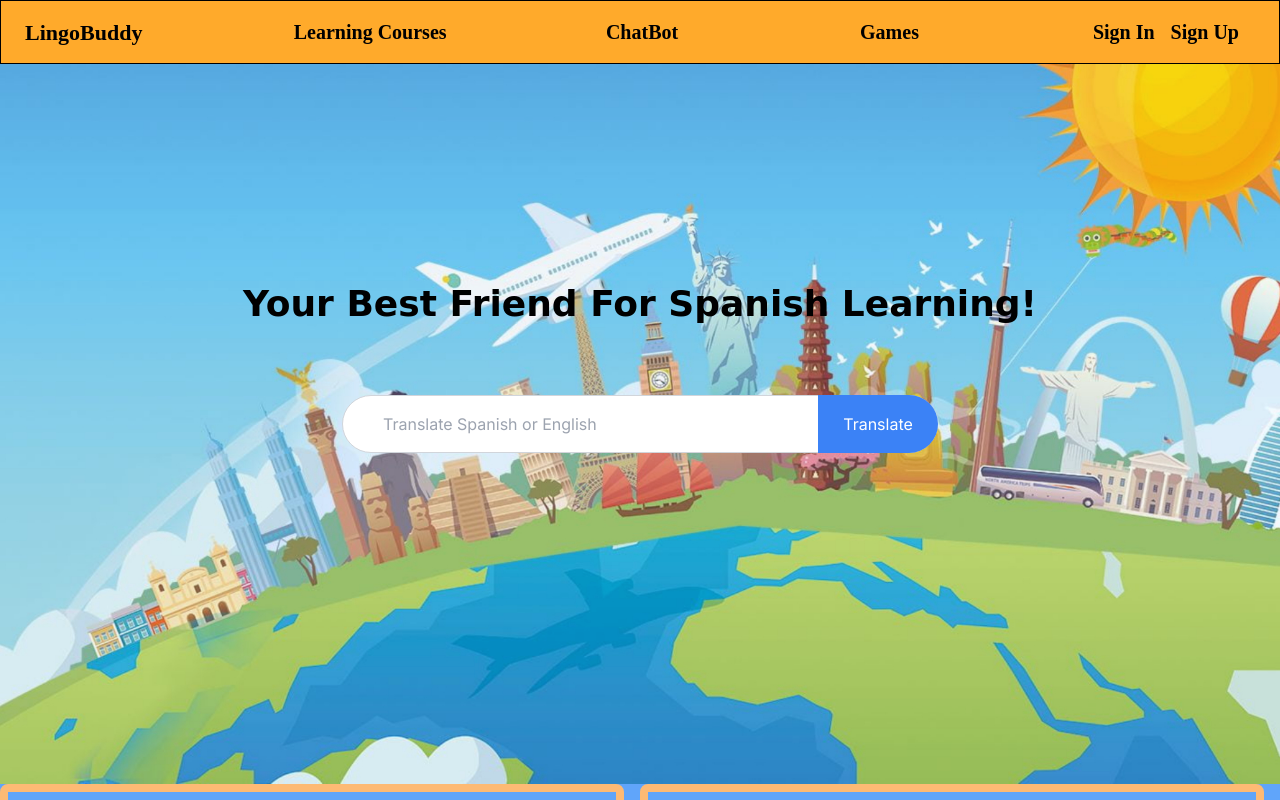
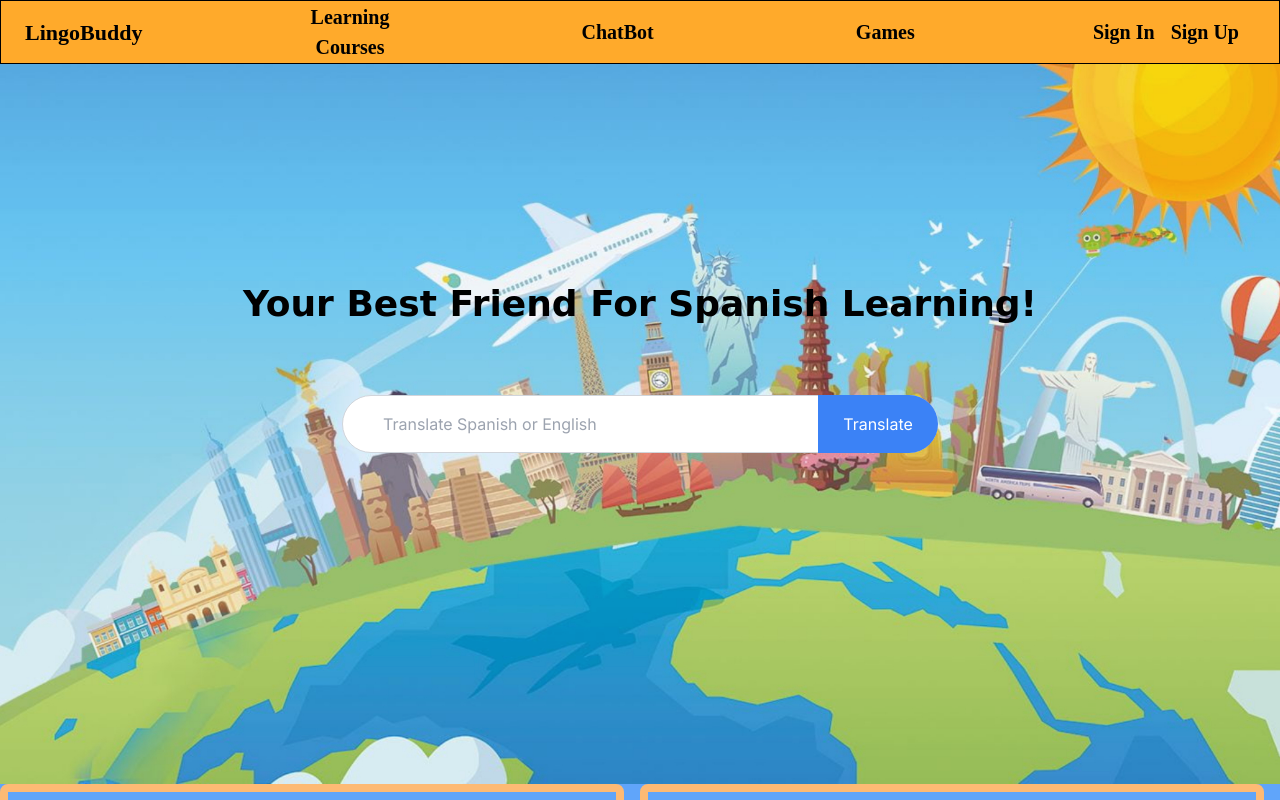
Before and after one commit to jgone99/LingoBuddy, a Next.js app: page / in a window 1280 px wide. Shown: the top 800 px of the page. Built offline with nearby package versions, Linux system fonts and the light colour scheme; no server answers.

Commit message:
fixed games dropdown

```diff
--- a/src/app/components/games/snowman/games-dropdown.jsx
+++ b/src/app/components/games/snowman/games-dropdown.jsx
@@ -15,25 +15,25 @@ const GamesDropdown = () => {
     };
 
     return (
-        <div className='flex bg-inherit games-tab text-center h-full' onMouseLeave={handleMouseLeave}>
-            <button className="h-full text-inherit hover:text-gray-300 cursor-pointer bg-inherit" onMouseEnter={handleMouseEnter}>
+        <div className='games-tab header-tab' onMouseLeave={handleMouseLeave}>
+            <div className="h-full content-center text-inherit hover:text-gray-300 cursor-pointer" onMouseEnter={handleMouseEnter}>
                 Games
-            </button>
+            </div>
             {visible && (
                 <>
-                    <div className="flex flex-col bg-inherit items-center">
-                        <div className="games-dropdown absolute bg-inherit rounded-b">
+                    <div className="games-dropdown bg-inherit text-inherit">
+                        <div className="bg-inherit">
                             <ul className="m-2">
                                 <li>
                                     <Link href="/games/snowman">
-                                        <div className="h-full hover:text-gray-300 cursor-pointer mb-2">
+                                        <div className="h-full hover:text-gray-300 cursor-pointer">
                                             Snowman
                                         </div>
                                     </Link>
                                 </li>
                                 <li>
                                     <Link href="/games/matching">
-                                        <div className="h-full hover:text-gray-300 cursor-pointer mt-2">
+                                        <div className="h-full hover:text-gray-300 cursor-pointer">
                                             Matching
                                         </div>
                                     </Link>
--- a/src/app/components/games/snowman/snowman.css
+++ b/src/app/components/games/snowman/snowman.css
@@ -9,6 +9,7 @@
     align-items: center;
     overflow: hidden;
     justify-content: start;
+    z-index: 10;
 }
 
 .guessbox {
--- a/src/app/components/header.jsx
+++ b/src/app/components/header.jsx
@@ -14,18 +14,18 @@ const Header = () => {
 						</div>
 					</Link>
 				</div>
-				<div className="flex text-center">
+				<div className="header-tab flex text-center">
 					<Link
 						href="/course-list"
-						className="mx-2 hover:text-gray-300 cursor-pointer"
+						className="hover:text-gray-300 cursor-pointer"
 					>
 						Learning Courses
 					</Link>
 				</div>
-				<div className="flex text-center">
+				<div className="header-tab flex text-center">
 					<Link
 						href="/chatbot"
-						className="mx-2 hover:text-gray-300 cursor-pointer"
+						className="hover:text-gray-300 cursor-pointer"
 					>
 						ChatBot
 					</Link>
--- a/src/app/globals.css
+++ b/src/app/globals.css
@@ -3,6 +3,8 @@
 @tailwind utilities;
 
 nav {
+    height: 64px;
+    width: 100vw;
     background: rgb(255,170,43);
     border-color: black;
     border-width: 1px;
@@ -12,7 +14,6 @@ nav {
     z-index: 30;
     font-family: cursive;
     position: absolute;
-    overflow: hidden;
     width: 100vw;
     justify-content: space-between;
 }
@@ -77,15 +78,26 @@ button.isPending {
     }
 }
 
-.games-tab {
-    color: black;
-}
-
-nav {
-    height: 64px;
-    width: 100vw;
-}
-
 .main-page {
     padding-top: 64px;
 }
+
+.header-tab {
+    width: 120px;
+    background: inherit;
+    justify-content: center;
+}
+
+.games-tab {
+    display: flex;
+    flex-direction: column;
+    height: 100%;
+    justify-content: center;
+    align-items: center;
+}
+
+.games-dropdown {
+    position: absolute;
+    border-radius: 4px;
+    margin-top: 130px;
+}
```
